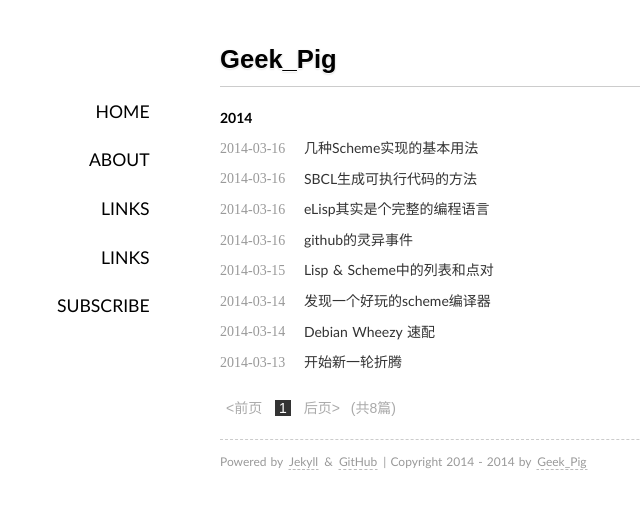
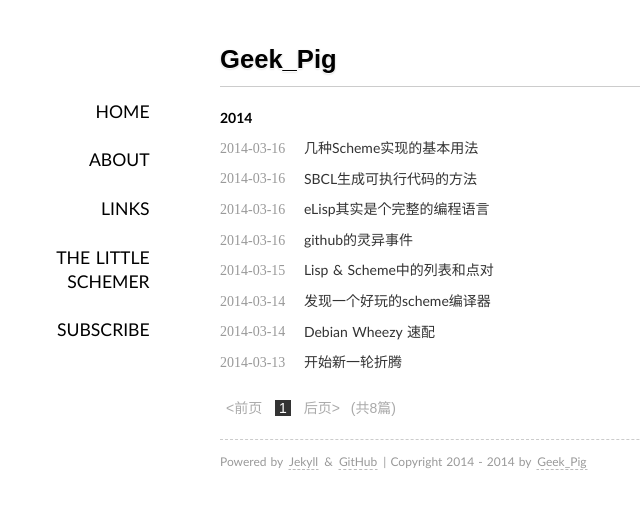
Before and after one commit to rhuichao/uternet.github.io, a Jekyll site: the page built from index.html, in a window 1280 px wide. Shown: the top 509 px of the page, without its empty margins (120-760 px from the left). Built offline with Jekyll 4.4.1, drawn with Linux system fonts in a browser that asks for light colours; some web fonts are replaced; Markdown is read by kramdown in place of the engine named in the settings; the list of posts is cut into pages by our own code.

Commit message:
new document posted

```diff
--- a/_layouts/default.html
+++ b/_layouts/default.html
@@ -52,7 +52,7 @@
             <span><a title="home page" class="" href="/">Home</a></span>
             <span><a title="about" class="" href="/about/">About</a></span>
             <span><a title="links" class="" href="/links/">Links</a></span>
-            <span><a title="The Little Schemer" class="" href="/TLS/">Links</a></span>
+            <span><a title="The Little Schemer" class="" href="/TLS/">The Little Schemer</a></span>
             <span><a title="subscribe by RSS" class="" href="/feed/">Subscribe</a></span>
         </nav>
             <p>
```
